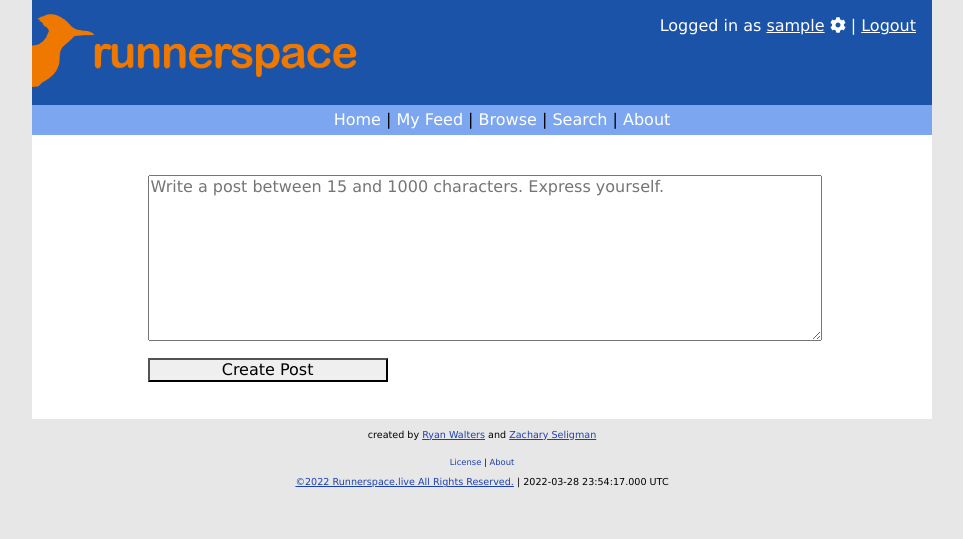
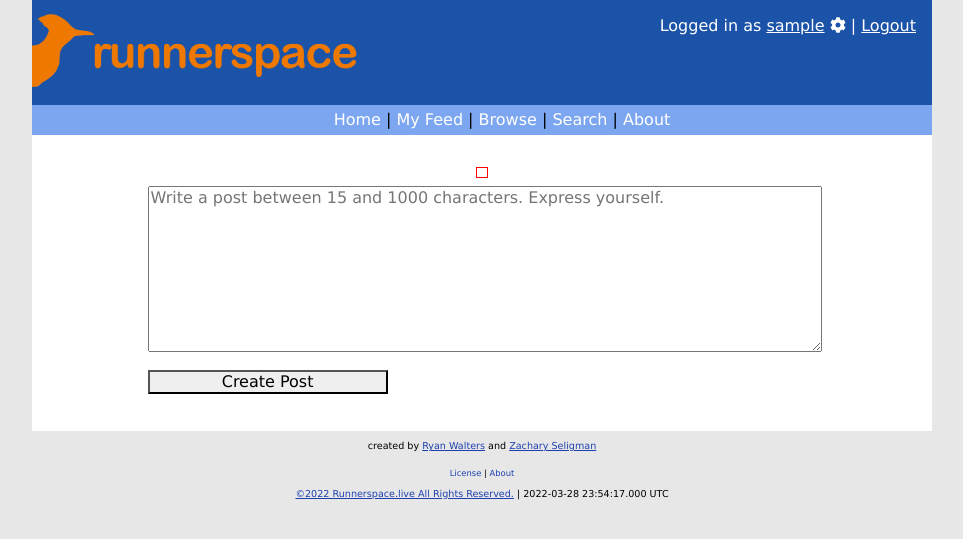
Before and after one commit to Xevion/runnerspace, a Flask app: page /feed in a window 1280 px wide. Shown: the top 539 px of the page, without its empty margins (158-1121 px from the left). Run offline with Flask 2, Linux system fonts and the light colour scheme; the visitor is signed in with stand-in values (Sample User, id 1); data comes from the database, SQL or seed files in the repository; data that the repository does not hold is empty; some libraries are stand-ins or nearby versions.

Commit message:
Improve/add error messages to look better visually
- Have not tested everywhere, but should work okayish

```diff
--- a/static/styles.css
+++ b/static/styles.css
@@ -124,12 +124,12 @@ nav .links li:not(:last-child)::after, footer .links li:not(:last-child)::after
 }
 
 form {
-  margin: 0 auto;
+  margin: 1em auto;
   width: fit-content;
 }
 form.login-form {
   border: 1px solid darkblue;
-  padding: 10px;
+  padding: 0.7em;
 }
 form .field {
   padding: 4px;
@@ -262,6 +262,7 @@ form button {
 }
 .post-box .post-author {
   margin-top: 1em;
+  margin-bottom: 0.5em;
   font-size: 0.8em;
   border-bottom: 1px solid grey;
   padding-bottom: 0.8em;
@@ -312,4 +313,14 @@ form button {
   margin: 1em;
 }
 
+span.error-message {
+  margin: 0.5em;
+  border: 1px solid red;
+  padding: 0.3em;
+}
+span.error-message.center-message {
+  margin: 0 auto;
+  display: table;
+}
+
 /*# sourceMappingURL=styles.css.map */
--- a/static/styles.scss
+++ b/static/styles.scss
@@ -59,6 +59,7 @@ body, html {
   #img-logo {
     height: 100%;
     box-sizing: border-box;
+
     img {
       max-width: 100%;
       max-height: 80px;
@@ -145,12 +146,12 @@ nav, footer {
 }
 
 form {
-  margin: 0 auto;
+  margin: 1em auto;
   width: fit-content;
 
   &.login-form {
     border: 1px solid darkblue;
-    padding: 10px
+    padding: 0.7em;
   }
 
   .field {
@@ -308,6 +309,7 @@ form {
 
   .post-author {
     margin-top: 1em;
+    margin-bottom: 0.5em;
     font-size: 0.8em;
     border-bottom: 1px solid grey;
     padding-bottom: 0.8em;
@@ -350,6 +352,7 @@ form {
 
 .new-users, .statistics {
   margin-top: 0 !important;
+
   > div {
     border: 1px solid grey;
     padding: 0.2em;
@@ -366,3 +369,14 @@ form {
   min-height: 235px;
   margin: 1em;
 }
+
+span.error-message {
+  margin: 0.5em;
+  border: 1px solid red;
+  padding: 0.3em;
+
+  &.center-message {
+    margin: 0 auto;
+    display: table;
+  }
+}
--- a/templates/pages/auth/login.html
+++ b/templates/pages/auth/login.html
@@ -2,9 +2,9 @@
 {% block content %}
     {% with messages = get_flashed_messages() %}
         {% if messages %}
-                <div class="notification is-danger">
+            <span class="error-message">
                     {{ messages[0] }}
-                </div>
+            </span>
         {% endif %}
     {% endwith %}
     <form method="POST" action="{{ url_for('auth.login_post') }}" class="login-form">
--- a/templates/pages/auth/signup.html
+++ b/templates/pages/auth/signup.html
@@ -3,11 +3,12 @@
 {% block content %}
     {% with messages = get_flashed_messages() %}
         {% if messages %}
-                <div class="notification is-danger">
+            <span class="error-message">
                     {{ messages[0] }}. Go to <a href="{{ url_for('main.login') }}">login page</a>.
-                </div>
+                </span>
         {% endif %}
     {% endwith %}
+
     <form method="POST" action="{{ url_for('auth.signup_post') }}" class="login-form">
         <div class="field">
             <div class="control">
--- a/templates/pages/feed.html
+++ b/templates/pages/feed.html
@@ -2,20 +2,20 @@
 
 {% block content %}
     {% if current_user.is_authenticated %}
+        {% with messages = get_flashed_messages() %}
+            {% if messages or true %}
+                <span class="error-message center-message">
+                    {{ messages[0] }}
+                </span>
+            {% endif %}
+        {% endwith %}
+
         <form method="POST" action="{{ url_for('forms.new_post') }}" class="profile-form">
             <label>
                 <textarea type="text" name="text" placeholder="Write a post between 15 and 1000 characters. Express yourself."></textarea>
             </label>
             <button class="button">Create Post</button>
         </form>
-
-        {% with messages = get_flashed_messages() %}
-            {% if messages %}
-                <div class="notification is-danger">
-                    {{ messages[0] }}
-                </div>
-            {% endif %}
-        {% endwith %}
     {% endif %}
 
     {% for post, author in posts_and_authors %}
--- a/templates/pages/user_edit.html
+++ b/templates/pages/user_edit.html
@@ -15,9 +15,9 @@
     </form>
     {% with messages = get_flashed_messages() %}
         {% if messages %}
-            <div class="notification is-danger">
+            <span class="error-message">
                 {{ messages[0] }}
-            </div>
+            </span>
         {% endif %}
     {% endwith %}
 {% endblock %}
```
Also changed, not shown: templates/pages/post.html (+8 -0 lines), 1 other file. Lines whose indentation alone changed are shown as unchanged.
